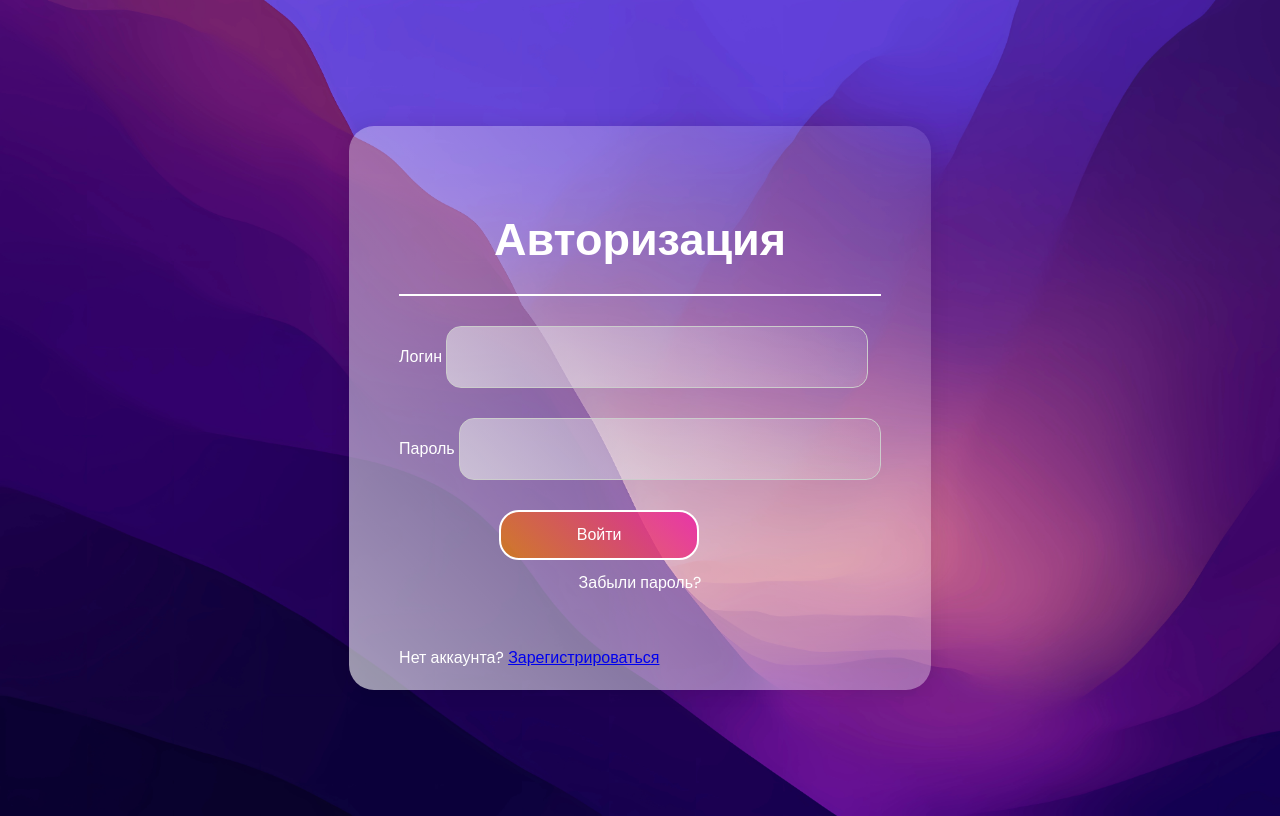
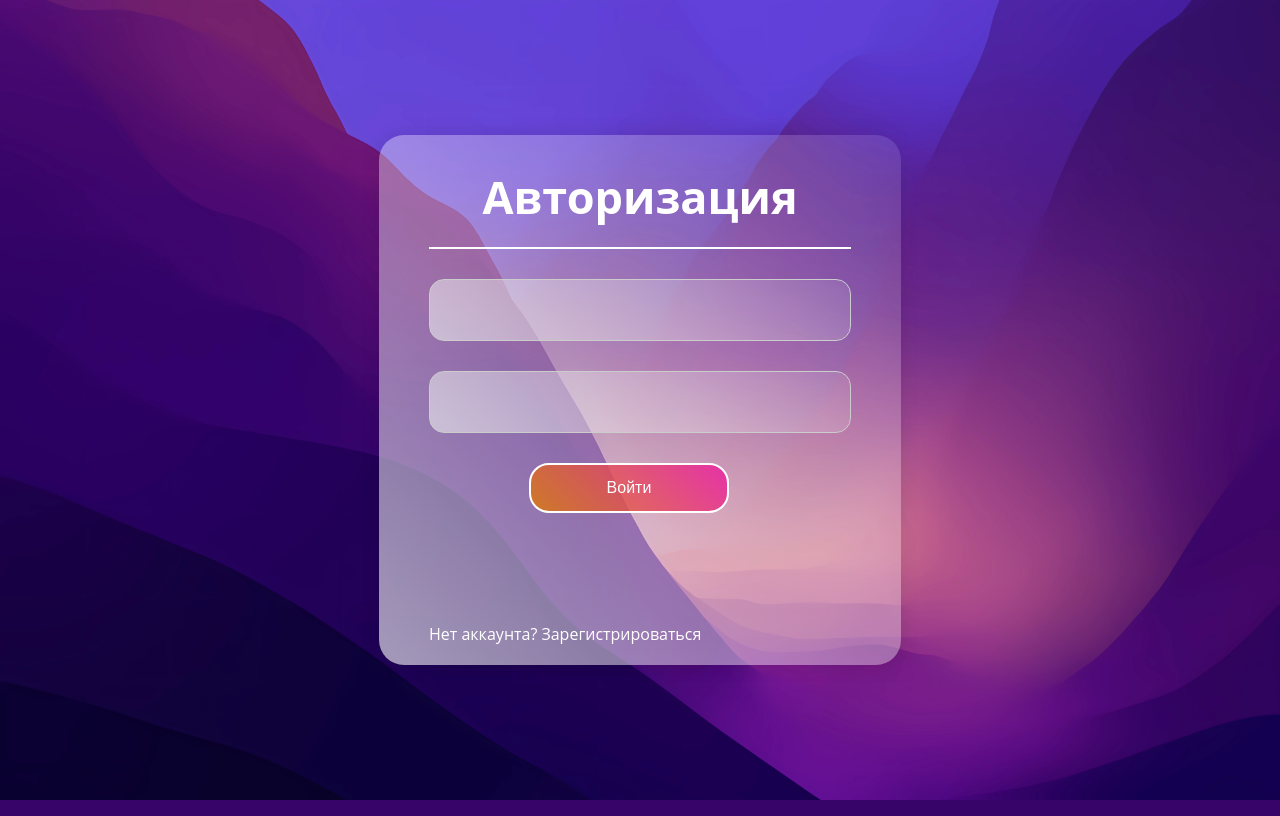
Before and after one commit to mccmmc/MusicCloud, a Flask app: page /login in a window 1280 px wide. Run offline with Flask 3, Linux system fonts and the light colour scheme.

Commit message:
release v0.1

```diff
--- a/Code/auth.py
+++ b/Code/auth.py
@@ -22,13 +22,13 @@
 @auth.route('/login', methods=['GET', 'POST'])
 def login():
     form = LoginForm()
-    if form.validate_on_submit():
+    if form.submit.data:
         db_session.global_init("db/users.db")
         db_sess = db_session.create_session()
         user = db_sess.query(User).filter(User.username == form.username.data).first()
         if user and user.check_password(form.password.data):
             login_user(user, remember=form.remember_me.data)
-            return redirect("/")
+            return redirect("/main")
         return render_template('login.html',
                                message="Неправильный логин или пароль",
                                form=form)
--- a/Code/static/css/login.css
+++ b/Code/static/css/login.css
@@ -1,6 +1,7 @@
 body {
     background: url(../img/back.jpeg) top left/cover no-repeat;
-    font-family: "Poppins", sans-serif;
+    font-family: "Open Sans", sans-serif;
+    margin: 0px;
 }
 
 .login-container {
@@ -13,7 +14,7 @@
 .login-form {
     background: linear-gradient(45deg, rgba(255, 255, 255, 0.6), rgba(255, 255, 255, 0.1));
     border-radius: 25px;
-    padding: 50px 50px 20px 50px;
+    padding: 0px 50px 20px 50px;
     box-shadow: 0 0 20px rgba(0, 0, 0, 0.1);
 }
 
@@ -27,29 +28,25 @@
 }
 
 .form-group {
-    color: white;
     margin-bottom: 30px;
 }
 
 .form-control {
+    color: black;
     width: 400px;
     height: 40px;
     padding: 10px;
     border: 1px solid #ccc;
     border-radius: 15px;
-    font-size: 16px;
+    font-size: 18px;
+    font-weight: bold;
     background: linear-gradient(45deg, rgba(239, 239, 239, 0.6), rgba(255, 255, 255, 0.1));
 }
 
-.form-control:focus {
-    border-color: white;
-    box-shadow: none;
+.form-control:focus-visible {
+    font-weight: bold;
+    outline: none;
     background: linear-gradient(45deg, rgba(255, 255, 255, 0.6), rgba(255, 255, 255, 0.1));
-}
-
-.error-message {
-    color: red;
-    margin-top: 5px;
 }
 
 .btn-primary {
@@ -71,18 +68,18 @@
     border-radius: 20px;
 }
 
-.additional-links {
+.register {
     text-align: center;
-    margin-bottom: 50px;
+    margin-top: 100px;
 }
 
-.additional-links a {
+.register a{
     color: white;
     text-decoration: none;
     transition: color 0.5s ease;
 }
 
-.additional-links a:hover {
+.register a:hover {
     color: #ccc;
 }
 
--- a/Code/templates/login.html
+++ b/Code/templates/login.html
@@ -9,26 +9,20 @@
     <div class="login-form">
         <h1 class="auth-title">Авторизация</h1>
         <form action="" method="post">
-            {{ form.hidden_tag() }}
             <div class="form-group">
-                {{ form.username.label }}
                 {{ form.username(class="form-control") }}
                 {% for error in form.username.errors %}
                 <p class="error-message">{{ error }}</p>
                 {% endfor %}
             </div>
             <div class="form-group">
-                {{ form.password.label }}
                 {{ form.password(class="form-control") }}
                 {% for error in form.password.errors %}
                 <p class="error-message">{{ error }}</p>
                 {% endfor %}
             </div>
-            <button type="submit" class="btn btn-primary">Войти</button>
+            {{ form.submit(type="submit", class="btn btn-primary") }}
         </form>
-        <div class="additional-links">
-            <a href="#">Забыли пароль?</a>
-        </div>
         <div class="register">
             <span>Нет аккаунта? </span>
             <a href="/register">Зарегистрироваться</a>
```
Also changed, not shown: Code/forms/registerForm.py (+4 -3 lines), Code/index.py (+8 -2 lines), Code/static/css/register.css (+7 -6 lines), Code/templates/register.html (+7 -4 lines), Code/db/users.db.
